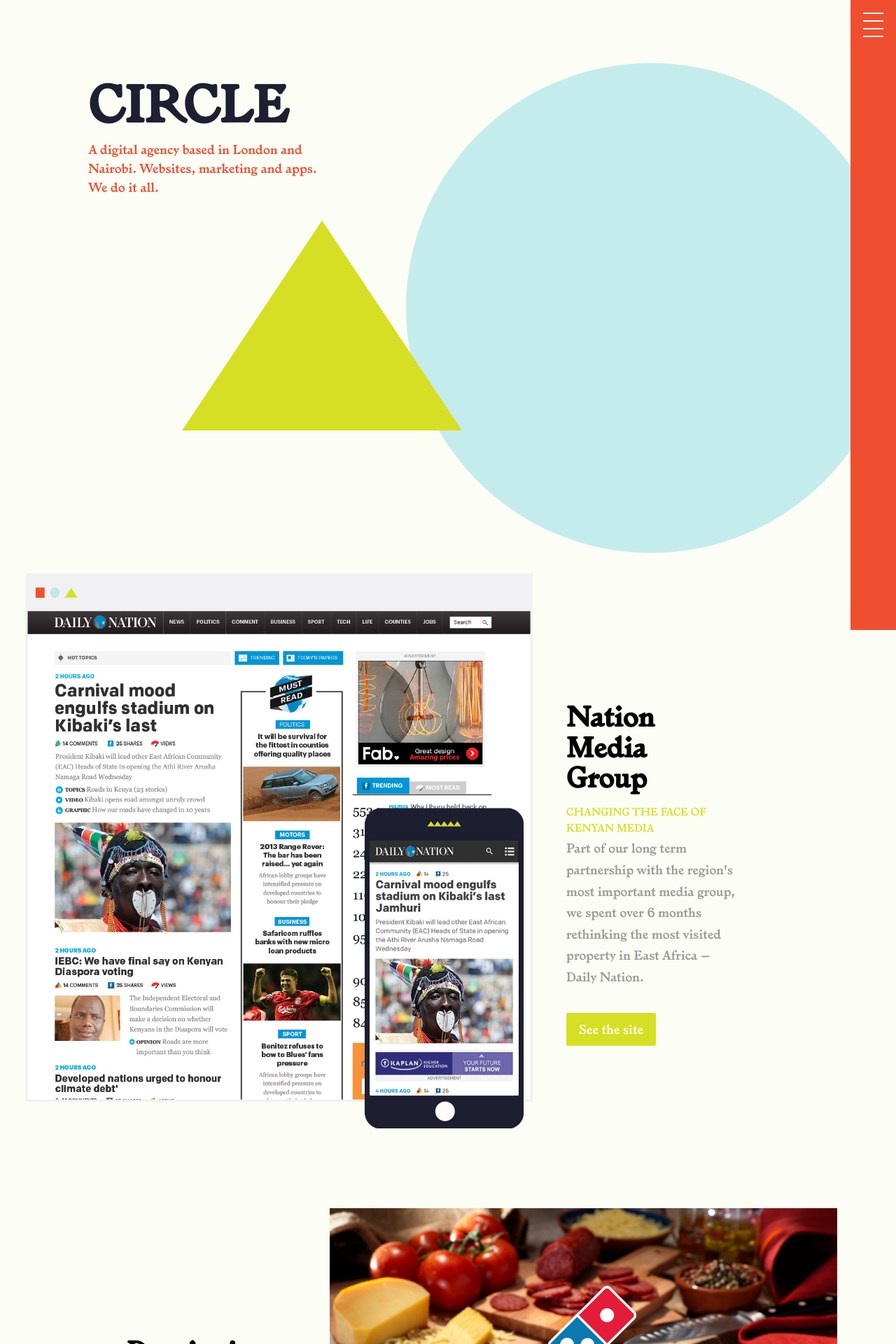
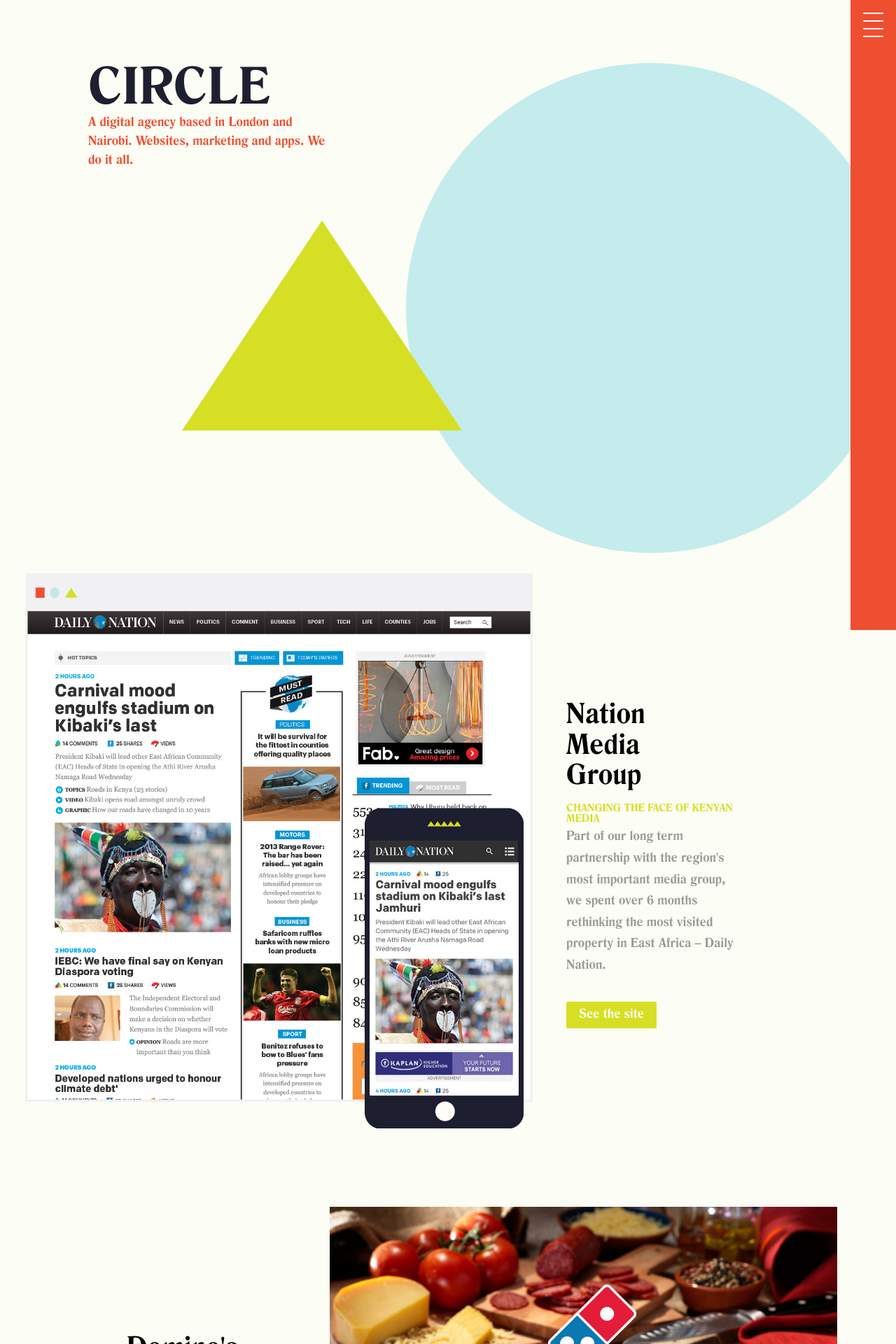
Before and after one commit to ryanhbowman/circle-site, a Jekyll site: the page built from index.html, in a window 1280 px wide. Shown: the top 1920 px of the page at 70% size. Built offline with Jekyll 4.4.1, drawn with Linux system fonts in a browser that asks for light colours; some web fonts are replaced.

Commit message:
centralizing the fonts again

```diff
--- a/css/main.scss
+++ b/css/main.scss
@@ -23,7 +23,7 @@
 
 
 
-$main-font: 'larish',"Gotham SSm A", "Gotham SSm B", 'romana_bold', helvetica;
+$main-font: "Gotham SSm A", "Gotham SSm B", 'romana_bold', helvetica;
 $max-width: 70em;
 
 $mobile-width: 500px;
```
